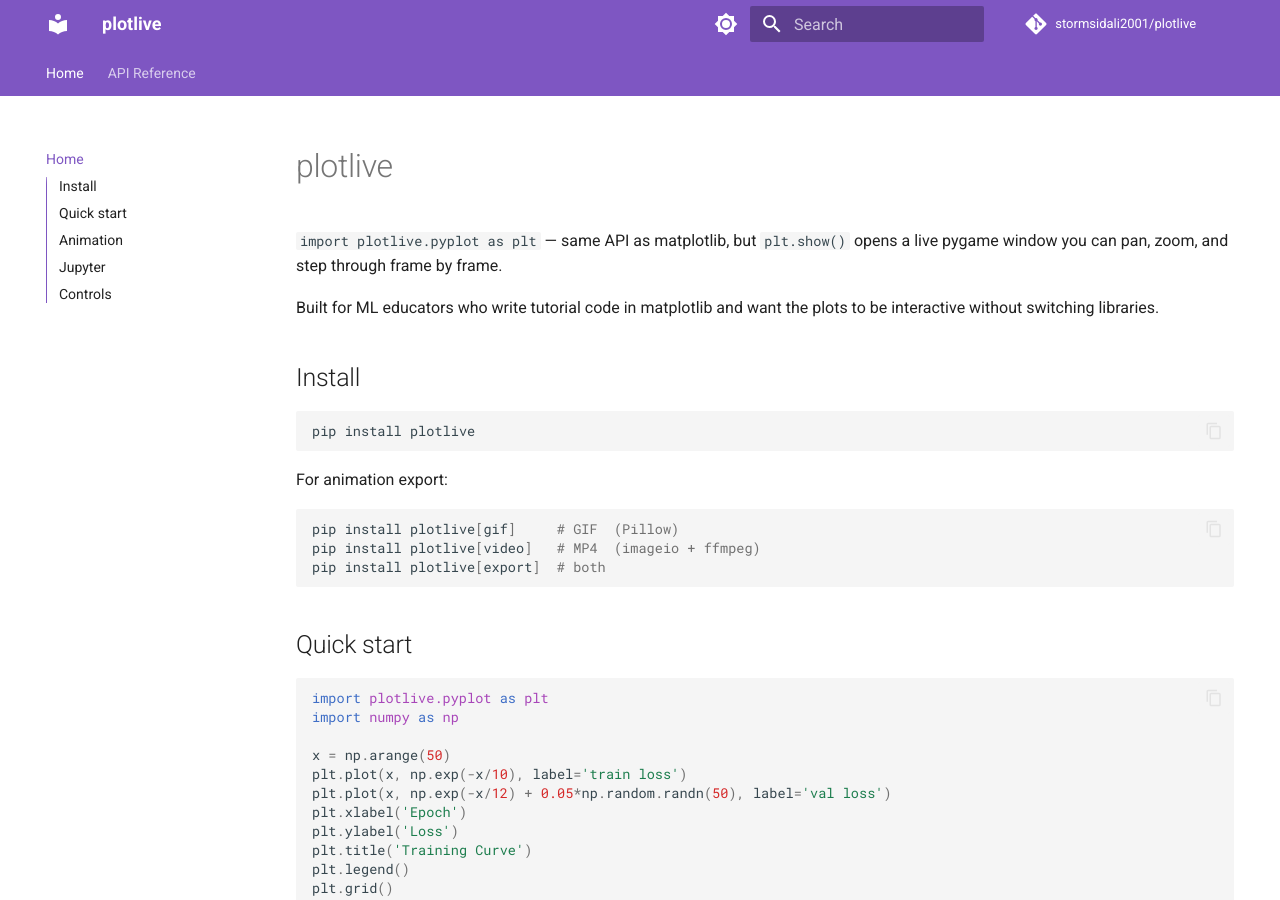
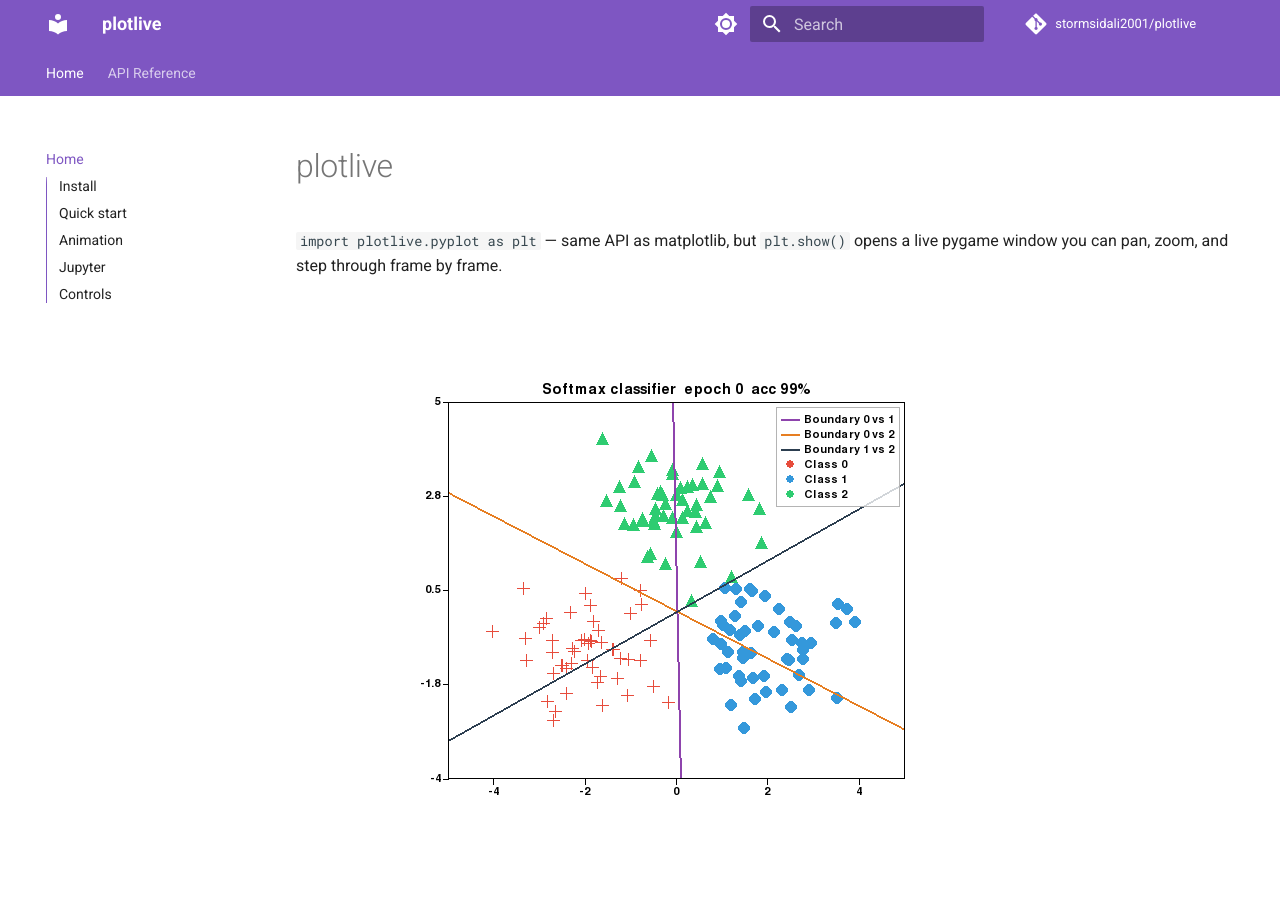
Before and after one commit to stormsidali2001/plotlive, an MkDocs documentation site: the page built from docs/index.md, in a window 1280 px wide and 900 px high. Built offline with MkDocs 1.6.1 and Material for MkDocs 9.7.7, drawn with Linux system fonts in a browser that asks for light colours; comment, search, counter and statistics services are not loaded.

Commit message:
docs: add softmax classifier demo GIF to readme and docs homepage

```diff
--- a/docs/index.md
+++ b/docs/index.md
@@ -2,7 +2,7 @@
 
 `import plotlive.pyplot as plt` — same API as matplotlib, but `plt.show()` opens a live pygame window you can pan, zoom, and step through frame by frame.
 
-Built for ML educators who write tutorial code in matplotlib and want the plots to be interactive without switching libraries.
+![Softmax classifier training](assets/demo.gif)
 
 ## Install
 
```
Also changed, not shown: README.md (+2 -0 lines), docs/assets/demo.gif (added), 1 other file.
